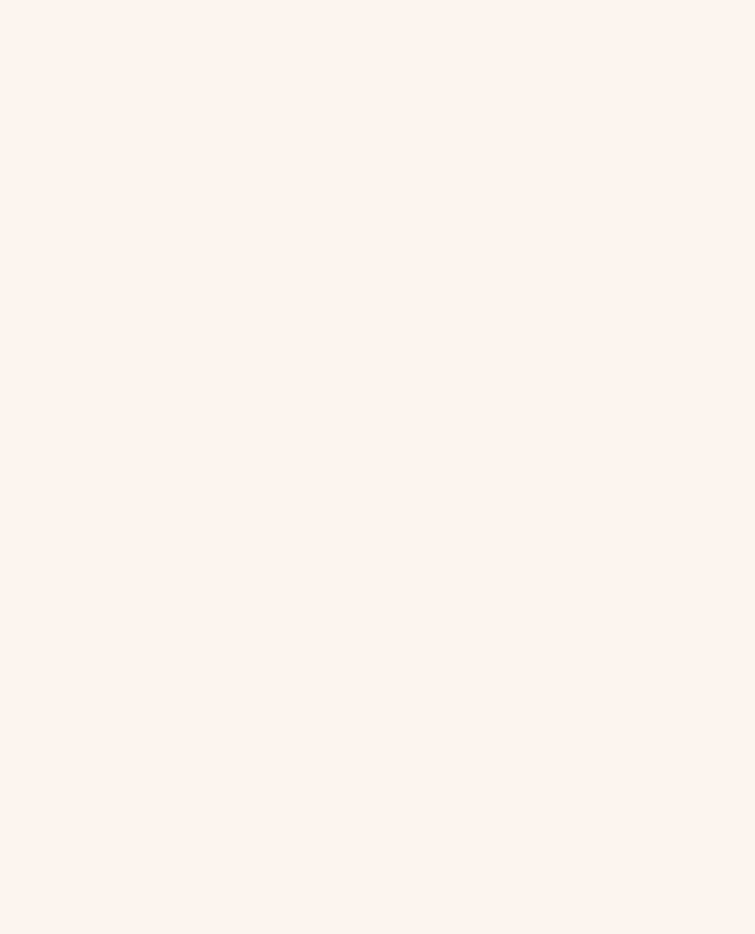
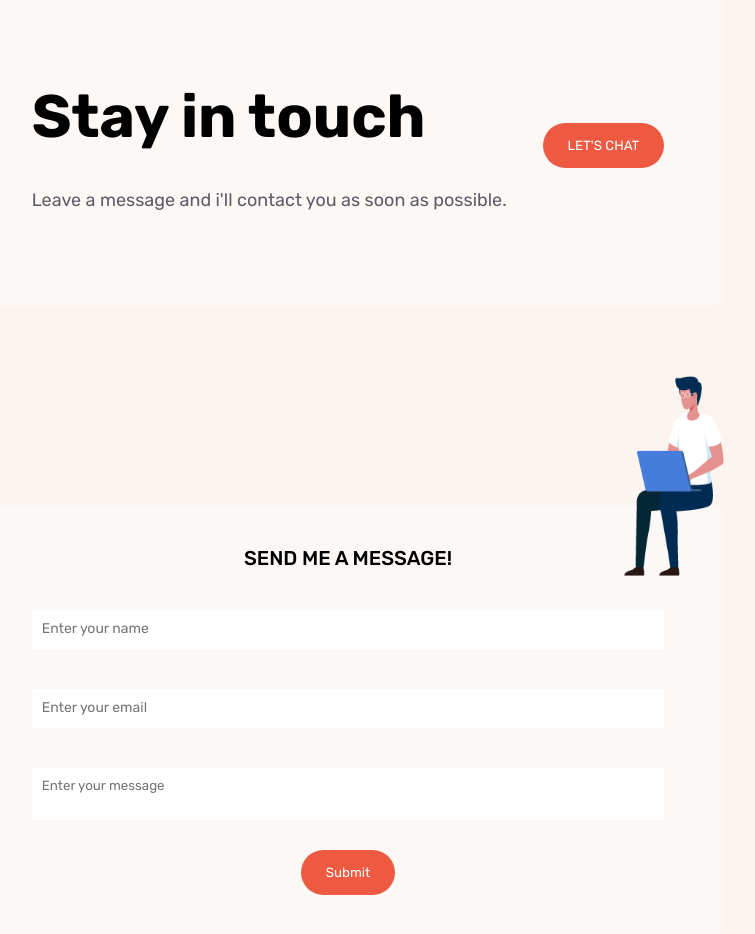
Before and after one commit to Jopt05/react-portfolio-jopt05, a React (Vite) app: page / in a window 1280 px wide. Shown: the part 920-1854 px from the top of the page, without its empty margins (292-1047 px from the left). Before the commit the page ends 1224 px from the top, so only its background shows below. Built offline with nearby package versions, Linux system fonts and the light colour scheme; no server answers.

Commit message:
Falta enviar formulario

```diff
--- /dev/null
+++ b/src/components/home/contactCTA/ContactCTA.module.css
@@ -0,0 +1,33 @@
+
+.container {
+    display: flex;
+    flex-direction: row;
+    justify-content: space-between;
+    padding: 90px 60px;
+    margin: 0px 15%;
+    border-radius: 12px;
+    background-color: var(--BgContainer);
+    margin-bottom: 200px;
+}
+
+.container button {
+    text-transform: uppercase;
+}
+
+.textContainer {
+    display: flex;
+    flex-direction: column;
+    justify-content: center;
+}
+
+@media only screen and (max-width: 600px) {
+    .container {
+        flex-direction: column;
+        margin: 0px 0px 200px 0px;
+    }
+
+    .textContainer {
+        text-align: center;
+        margin-bottom: 40px;
+    }
+}
--- /dev/null
+++ b/src/components/home/contactCTA/ContactCTA.tsx
@@ -0,0 +1,23 @@
+import React from 'react'
+import styles from './ContactCTA.module.css'
+import globalStyles from '../../../Global.module.css'
+import { Button } from '../../shared/button/Button'
+
+export const ContactCTA = () => {
+  return (
+    <div className={ styles.container }>
+        <div className={ styles.textContainer }>
+            <p className={ globalStyles.title }>
+                Stay in touch
+            </p>
+            <p className={ globalStyles.description }>
+                Leave a message and i'll contact you as soon as possible.
+            </p>
+        </div>
+        <Button
+            text="Let's chat"
+            onClick={ (e) => console.log("Click") }
+        />
+    </div>
+  )
+}
--- /dev/null
+++ b/src/components/home/contactForm/ContactForm.module.css
@@ -0,0 +1,64 @@
+
+.formContainer {
+    display: flex;
+    position: relative;
+    flex-direction: column;
+    padding: 40px 60px;
+    margin: 0px 15%;
+    border-radius: 12px;
+    background-color: var(--BgContainer);
+    text-align: center;
+}
+
+.formImageContainer {
+    position: absolute;
+    display: flex;
+    width: 100px;
+    height: 200px;
+    /* background-color: red; */
+    right: 0;
+    top: -130px;
+}
+
+.formImage {
+    display: flex;
+    width: 100%;
+    height: 100%;
+    object-fit: c;
+}
+
+.textAreaContainer {
+    display: flex;
+}
+
+.textArea {
+    display: flex;
+    padding: 10px 10px;
+    width: 100%;
+    border: none;
+    border-bottom: 2px solid transparent;
+    transition: all .2s ease-in-out;
+    resize: none;
+    margin: 20px 0px;
+    margin-bottom: 30px;
+}
+
+.textArea:focus {
+    border-bottom-color: red;
+}
+
+@media only screen and (max-width: 600px) {
+    .formContainer {
+        margin: 0px;
+        padding-top: 100px;
+    }
+
+    .formImageContainer {
+        top: -130px;
+        right: 0;
+    }
+
+    .textArea {
+        height: 350px;
+    }
+}
--- /dev/null
+++ b/src/components/home/contactForm/ContactForm.tsx
@@ -0,0 +1,55 @@
+import React from 'react'
+import styles from './ContactForm.module.css'
+import globalStyles from '../../../Global.module.css'
+import { Input } from '../../shared/Input/Input'
+import image from '../../../assets/sittinperson.png'
+import { Button } from '../../shared/button/Button'
+import { useForm } from '../../../hooks/useForm'
+
+export const ContactForm = () => {
+
+    const { email, handleChange, message, name } = useForm({
+        name: '',
+        email: '',
+        message: ''
+    })
+
+  return (
+    <form className={ styles.formContainer }>
+        <div className={ styles.formImageContainer }>
+            <img
+                className={ styles.formImage }
+                src={ image }
+            />
+        </div>
+        <p className={ globalStyles.subtitle }>
+            Send me a message!
+        </p>
+        <Input
+            name='name'
+            onChange={ (e) => handleChange( e.target.value, 'name' ) }
+            value={ name }
+            placeholder='Enter your name'
+        />
+        <Input
+            name='email'
+            onChange={ (e) => handleChange( e.target.value, 'email' ) }
+            value={ email }
+            placeholder='Enter your email'
+        />
+        <div className={ styles.textAreaContainer }>
+            <textarea
+                name='message'
+                value={ message }
+                placeholder='Enter your message'
+                className={ styles.textArea }
+                onChange={ (e) => handleChange( e.target.value, 'message' ) }
+            />
+        </div>
+        <Button
+            text='Submit'
+            onClick={ (e) => console.log("Hola!") }
+        />
+    </form>
+  )
+}
--- /dev/null
+++ b/src/components/home/contactSection/ContactSection.tsx
@@ -0,0 +1,13 @@
+import React from 'react'
+import styles from './contactSection.module.css'
+import { ContactCTA } from '../contactCTA/ContactCTA'
+import { ContactForm } from '../contactForm/ContactForm'
+
+export const ContactSection = () => {
+  return (
+    <div className={ styles.sectionContainer }>
+        <ContactCTA />
+        <ContactForm />
+    </div>
+  )
+}
--- /dev/null
+++ b/src/components/home/contactSection/contactSection.module.css
@@ -0,0 +1,7 @@
+
+.sectionContainer {
+    display: flex;
+    flex-direction: column;
+    padding: 40px 0px;
+    /* background-color: red; */
+}
--- a/src/components/home/worksSection/WorkSection.module.css
+++ b/src/components/home/worksSection/WorkSection.module.css
@@ -4,7 +4,7 @@
     gap: 60px;
     flex-wrap: wrap;
     justify-content: center;
-    margin-bottom: 400px;
+    margin-bottom: 40px;
     /* background-color: green; */
 }
 
--- /dev/null
+++ b/src/components/shared/Input/Input.module.css
@@ -0,0 +1,20 @@
+
+.inputContainer {
+    display: flex;
+    margin: 20px 0px;
+}
+
+.input {
+    display: flex;
+    width: 100%;
+    padding: 10px 10px;
+    border: none;
+    border-bottom: 2px solid transparent;
+    transition: all .2s ease-in-out;
+    font-size: 14px;
+}
+
+.input:focus {
+    outline: none;
+    border-bottom-color: red;
+}
--- /dev/null
+++ b/src/components/shared/Input/Input.tsx
@@ -0,0 +1,23 @@
+import React from 'react'
+import styles from './Input.module.css'
+
+interface InputProps {
+    name: string;
+    value: string;
+    onChange: (e: React.ChangeEvent<HTMLInputElement>) => void;
+    placeholder: string;
+}
+
+export const Input = ({ name, value, onChange, placeholder }: InputProps) => {
+  return (
+    <div className={ styles.inputContainer }>
+        <input
+            className={ styles.input }
+            name={ name }
+            onChange={ (e) => onChange(e) }
+            value={ value }
+            placeholder={ placeholder }
+        />
+    </div>
+  )
+}
--- /dev/null
+++ b/src/hooks/useForm.tsx
@@ -0,0 +1,19 @@
+import React, { useState } from 'react'
+
+export const useForm = <T extends Object>( initState: T ) => {
+
+    const [form, setForm] = useState(initState);
+
+    const handleChange = <K extends Object>(value: K, field: keyof T) => {
+        setForm({
+            ...form,
+            [field]: value
+        })
+    }
+
+    return {
+        ...form,
+        handleChange
+    }
+
+}
--- a/src/index.css
+++ b/src/index.css
@@ -23,3 +23,11 @@ body {
 h1, h2, h3, p {
   margin: 0;
 }
+
+input, textarea {
+  border: none;
+}
+
+textarea:focus {
+  outline: none;
+}
--- a/src/pages/HomePage.tsx
+++ b/src/pages/HomePage.tsx
@@ -4,6 +4,7 @@ import { Hero } from '../components/home/hero/Hero'
 import { Divider } from '../components/home/divider/Divider'
 import { ServicesSection } from '../components/home/servicesSection/ServicesSection'
 import { WorkSection } from '../components/home/worksSection/WorkSection'
+import { ContactSection } from '../components/home/contactSection/ContactSection'
 
 export const HomePage = () => {
   return (
@@ -14,6 +15,7 @@ export const HomePage = () => {
         <ServicesSection />
         <Divider title='Work' />
         <WorkSection />
+        <ContactSection />
     </>
   )
 }
```
Also changed, not shown: src/assets/sittinperson.png (added).
